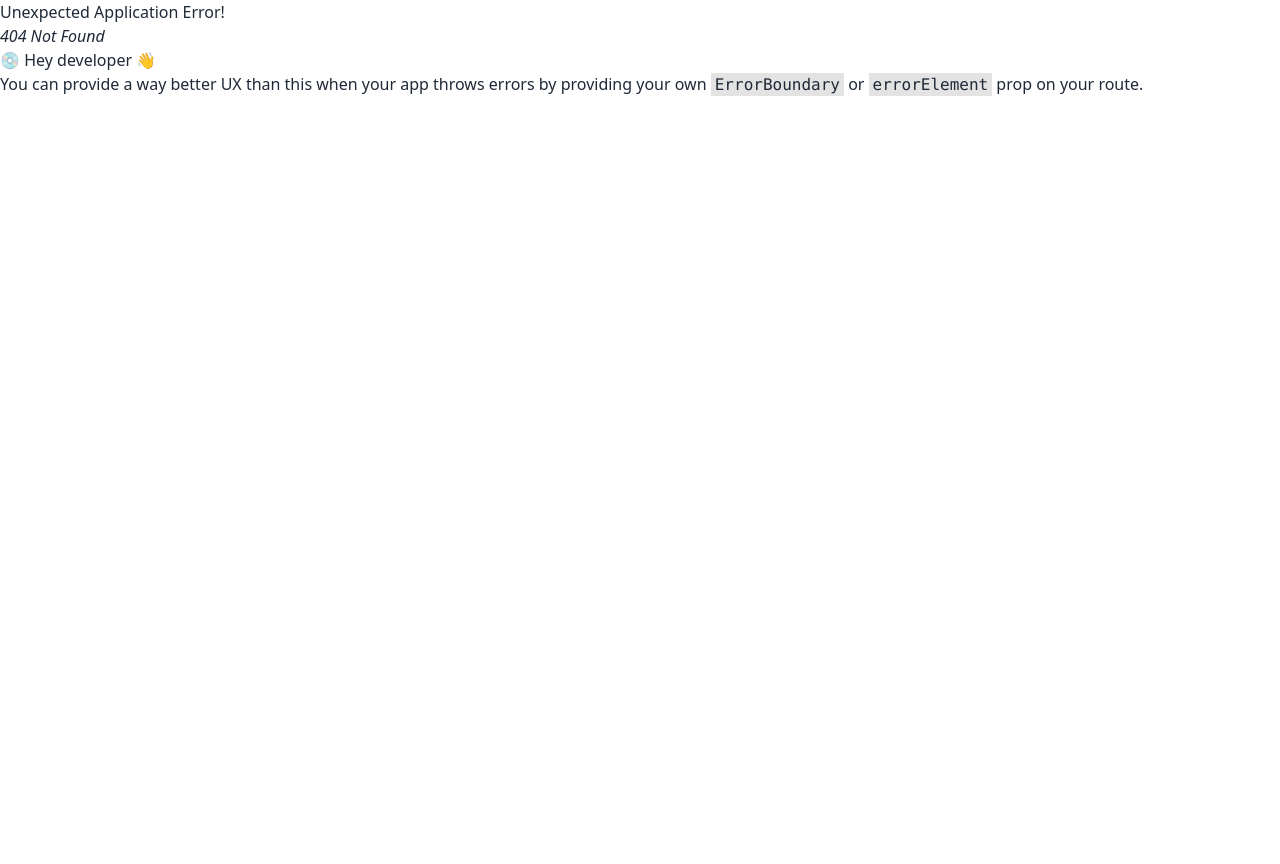
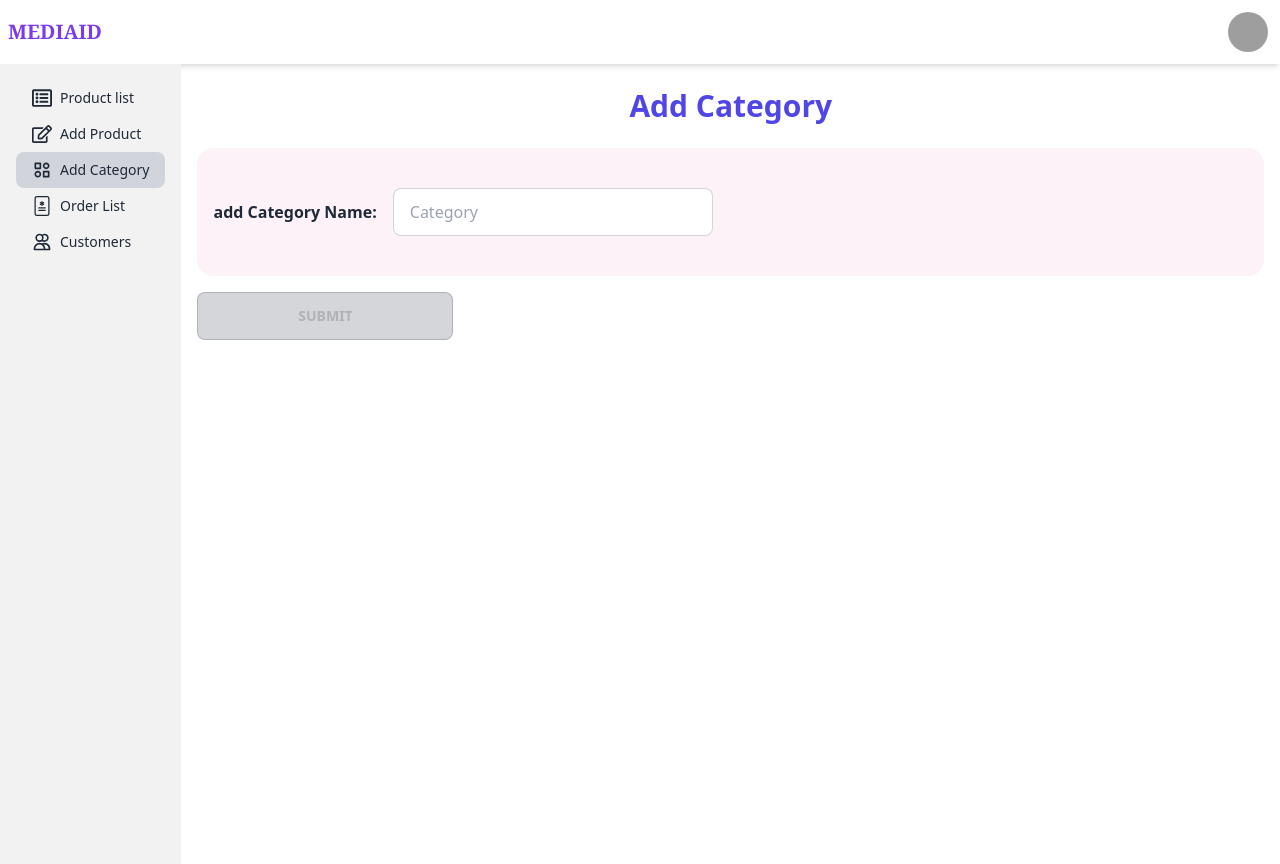
Before and after one commit to Digital-X-part/mediaid_v2_dashboard, a React (Vite) app: page /add-category in a window 1280 px wide. Before the commit this address had no page. Before the commit the page ends 800 px from the top, so only its background shows below. Built offline with nearby package versions, Linux system fonts and the light colour scheme; grey boxes are pictures that could not be loaded.

Commit message:
Add Category page (need more change)

```diff
--- /dev/null
+++ b/src/pages/AddCategory.jsx
@@ -0,0 +1,72 @@
+import React, { useState } from "react";
+import { AiOutlineAppstoreAdd } from "react-icons/ai";
+
+const AddCategory = () => {
+  const [category, setCategory] = useState("");
+  const [subcategory, setSubcategory] = useState("");
+
+  const handleSubmit = (e) => {
+    e.preventDefault();
+    console.log("Category: ", category);
+    console.log("Subcategory: ", subcategory);
+  };
+
+  return (
+    <div className="mx-4">
+      <h1 className="text-3xl text-indigo-600  text-center font-bold my-6 ">
+        Add Category
+      </h1>
+      <form onSubmit={handleSubmit}>
+        <div className="md:flex  items-center  mb-4 bg-pink-50  hover:bg-pink-100 py-10 px-4 rounded-2xl">
+          <h2 className="font-semibold mb-2  md:mb-0  mr-4">
+            add Category Name:{" "}
+          </h2>
+
+          <input
+            required
+            className="input input-bordered w-full max-w-xs"
+            type="text"
+            placeholder="Category"
+            value={category}
+            onChange={(e) => setCategory(e.target.value)}
+          />
+        </div>
+        <div
+          className={`grid md:grid-cols-2 md:items-center  mb-4 bg-blue-50  hover:bg-blue-100 py-10 px-4 rounded-2xl   ${
+            category ? " " : " hidden "
+          }`}
+        >
+          <h2 className="font-semibold mb-2 md:mb-0  mr-4">
+            add Sub-Cate Name:{" "}
+          </h2>
+          <input
+            required
+            className={`input input-bordered w-full max-w-xs`}
+            type="text"
+            placeholder="Subcategory"
+            value={subcategory}
+            onChange={(e) => setSubcategory(e.target.value)}
+          />
+        </div>
+
+        <div
+          className={`flex  items-center justify-center mb-4 bg-pink-50 hover:bg-pink-100 py-10 px-4 rounded-2xl h-20 w-48  ${
+            subcategory ? " " : "hidden "
+          }`}
+        >
+          <AiOutlineAppstoreAdd size={"3em"} />
+        </div>
+
+        <button
+          disabled={!subcategory}
+          className="btn btn-wide btn-outline btn-success mt- "
+          type="submit"
+        >
+          Submit
+        </button>
+      </form>
+    </div>
+  );
+};
+
+export default AddCategory;
--- a/src/pages/Dashboard.jsx
+++ b/src/pages/Dashboard.jsx
@@ -1,6 +1,7 @@
 import React from "react";
 import { Outlet } from "react-router-dom";
 import { BsFileMedical } from "react-icons/bs";
+import { BiCategoryAlt } from "react-icons/bi";
 import { FaRegListAlt, FaRegEdit, FaBars } from "react-icons/fa";
 import { HiOutlineUsers } from "react-icons/hi";
 import ActiveLink from "../components/shared/ActiveLink";
@@ -15,6 +16,11 @@ const dashboardRouteList = [
     icon: <FaRegEdit className="w-5 h-5" />,
     pathUrl: "/add-product",
     pathName: "Add Product",
+  },
+  {
+    icon: <BiCategoryAlt className="w-5 h-5" />,
+    pathUrl: "/add-category",
+    pathName: "Add Category",
   },
   {
     icon: <BsFileMedical className="w-5 h-5" />,
--- a/src/router/MainRouter.jsx
+++ b/src/router/MainRouter.jsx
@@ -7,6 +7,7 @@ import OrderList from "../pages/orders/OrderList";
 import OrderDetails from "../pages/orders/OrderDetails";
 import ProductList from "../pages/products/ProductList";
 import ProductDetails from "../pages/products/ProductDetails";
+import AddCategory from "../pages/AddCategory";
 
 const router = createBrowserRouter([
   {
@@ -38,6 +39,10 @@ const router = createBrowserRouter([
         element: <ProductList />,
       },
       {
+        path: "add-category",
+        element: <AddCategory />,
+      },
+      {
         path: "productList/:id",
         element: <ProductDetails />,
       },
```
